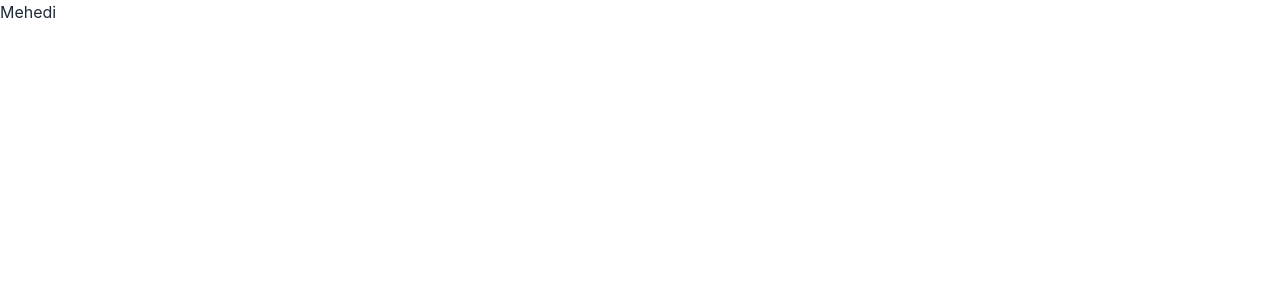
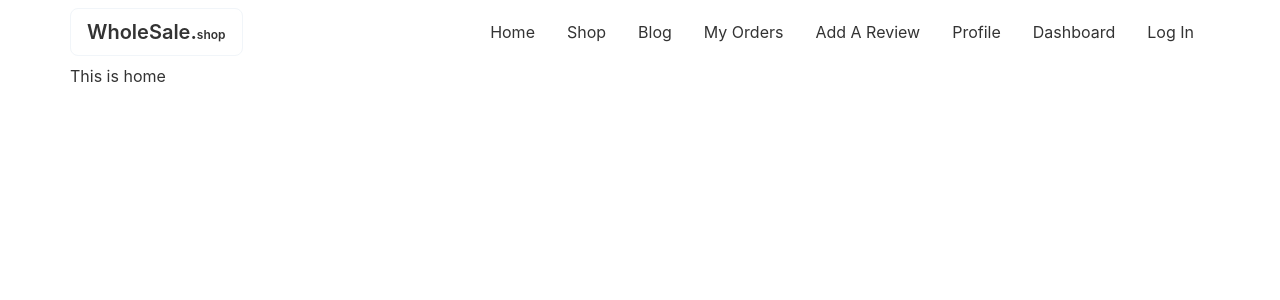
Before and after one commit to mehedy201/WholeSale-Market-Client-Site, a React (Create React App) app: page / in a window 1280 px wide. Shown: the top 300 px of the page. Built offline with nearby package versions, Linux system fonts and the light colour scheme.

Commit message:
added navigation

```diff
--- a/package.json
+++ b/package.json
@@ -9,6 +9,7 @@
     "daisyui": "^2.15.0",
     "react": "^18.1.0",
     "react-dom": "^18.1.0",
+    "react-router-dom": "^6.3.0",
     "react-scripts": "5.0.1",
     "web-vitals": "^2.1.4"
   },
--- a/src/App.js
+++ b/src/App.js
@@ -1,10 +1,18 @@
-import logo from './logo.svg';
+import { Route, Routes } from 'react-router-dom';
 import './App.css';
+import Home from './pages/Home/Home';
+import Navigation from './shared/Navigation/Navigation';
 
 function App() {
   return (
     <div>
-      <h1>Mehedi</h1>
+      <Navigation></Navigation>
+      <div className='xl:max-w-[1140px] lg:max-w-[90%] md:max-w-[90%] sm:max-w-[90%] w-[95%] mx-auto'>
+        <Routes>
+          <Route path='/' element={<Home/>}></Route>
+          <Route path='/home' element={<Home/>}></Route>
+        </Routes>
+      </div>
     </div>
   );
 }
--- a/src/index.js
+++ b/src/index.js
@@ -1,13 +1,16 @@
-import React from 'react';
-import ReactDOM from 'react-dom/client';
-import './index.css';
-import App from './App';
-import reportWebVitals from './reportWebVitals';
+import React from "react";
+import ReactDOM from "react-dom/client";
+import "./index.css";
+import App from "./App";
+import reportWebVitals from "./reportWebVitals";
+import { BrowserRouter } from "react-router-dom";
 
-const root = ReactDOM.createRoot(document.getElementById('root'));
+const root = ReactDOM.createRoot(document.getElementById("root"));
 root.render(
   <React.StrictMode>
-    <App />
+    <BrowserRouter>
+      <App />
+    </BrowserRouter>
   </React.StrictMode>
 );
 
--- /dev/null
+++ b/src/pages/Home/Home.js
@@ -0,0 +1,12 @@
+import React from 'react';
+import './Home.css'
+
+const Home = () => {
+    return (
+        <div>
+            <h1>This is home</h1>
+        </div>
+    );
+};
+
+export default Home;
--- /dev/null
+++ b/src/shared/Navigation/Navigation.css
@@ -0,0 +1,19 @@
+.navbar{
+    width: auto;
+    justify-content: space-between;
+}
+.navbar-end{
+    width: auto;
+}
+
+@media only screen and (max-width: 1024px) {
+    .navbar {
+        width: 100%;
+        justify-content: space-between;
+    }
+  }
+@media only screen and (max-width: 640px) {
+    .navbar {
+        padding: 0 5px;
+    }
+  }
--- /dev/null
+++ b/src/shared/Navigation/Navigation.js
@@ -0,0 +1,42 @@
+import React from 'react';
+import './Navigation.css'
+
+const Navigation = () => {
+
+    const menuItems = <>
+        <li><a>Home</a></li>
+        <li><a>Shop</a></li>
+        <li><a>Blog</a></li>
+        <li><a>My Orders</a></li>
+        <li><a>Add A Review</a></li>
+        <li><a>Profile</a></li>
+        <li><a>Dashboard</a></li>
+        <li><button>Log In</button></li>
+    </>
+
+
+    return (
+        <div className="navbar p-0 bg-base-100 xl:max-w-[1140px] lg:max-w-[90%] md:max-w-[90%] sm:max-w-[90%] w-[90%] mx-auto">
+            <div className="navbar p-0">
+              <div className="dropdown lg:hidden">
+                <label tabindex="0" className="btn btn-ghost lg:hidden border border-slate-100">
+                  <svg xmlns="http://www.w3.org/2000/svg" className="h-5 w-5" fill="none" viewBox="0 0 24 24" stroke="currentColor"><path stroke-linecap="round" stroke-linejoin="round" stroke-width="2" d="M4 6h16M4 12h8m-8 6h16" /></svg>
+                </label>
+                <ul tabindex="0" className="menu menu-compact dropdown-content mt-3 p-2 shadow bg-base-100 rounded-box w-52">
+                  {menuItems}
+                </ul>
+              </div>
+              <div>
+              <a className="btn btn-ghost normal-case text-xl border border-slate-100">WholeSale.<span><small className='text-xs'>shop</small></span></a>
+              </div>
+            </div>
+            <div className="navbar-end hidden lg:flex">
+              <ul className="menu menu-horizontal p-0">
+                  {menuItems}
+              </ul>
+            </div>
+    </div>
+    );
+};
+
+export default Navigation;
--- a/tailwind.config.js
+++ b/tailwind.config.js
@@ -2,6 +2,10 @@ module.exports = {
   content: [
     "./src/**/*.{js,jsx,ts,tsx}",
   ],
+  theme: {
+    extend: {},
+  },
+  daisyui: {
     themes: [
       {
         mytheme: {
@@ -15,5 +19,6 @@ module.exports = {
       "dark",
       "cupcake",
     ],
+  },
   plugins: [require("daisyui")],
 }
```
Also changed, not shown: src/pages/Home/Home.css (added), 1 other file (tests, documents, lock files or other folders). Lines whose indentation alone changed are shown as unchanged.
